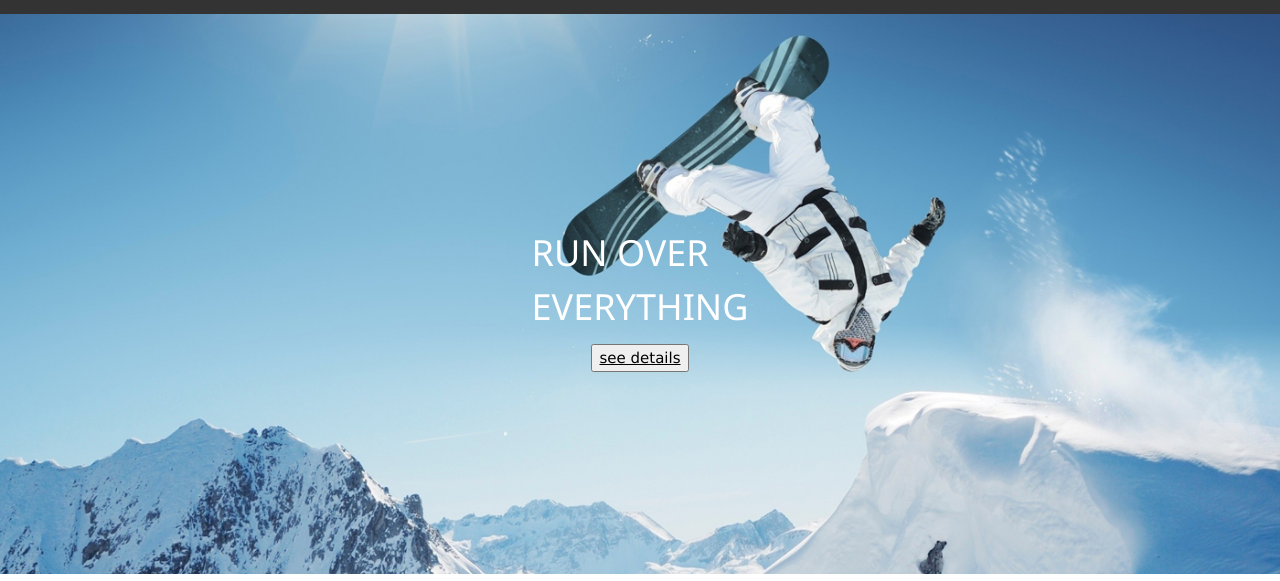
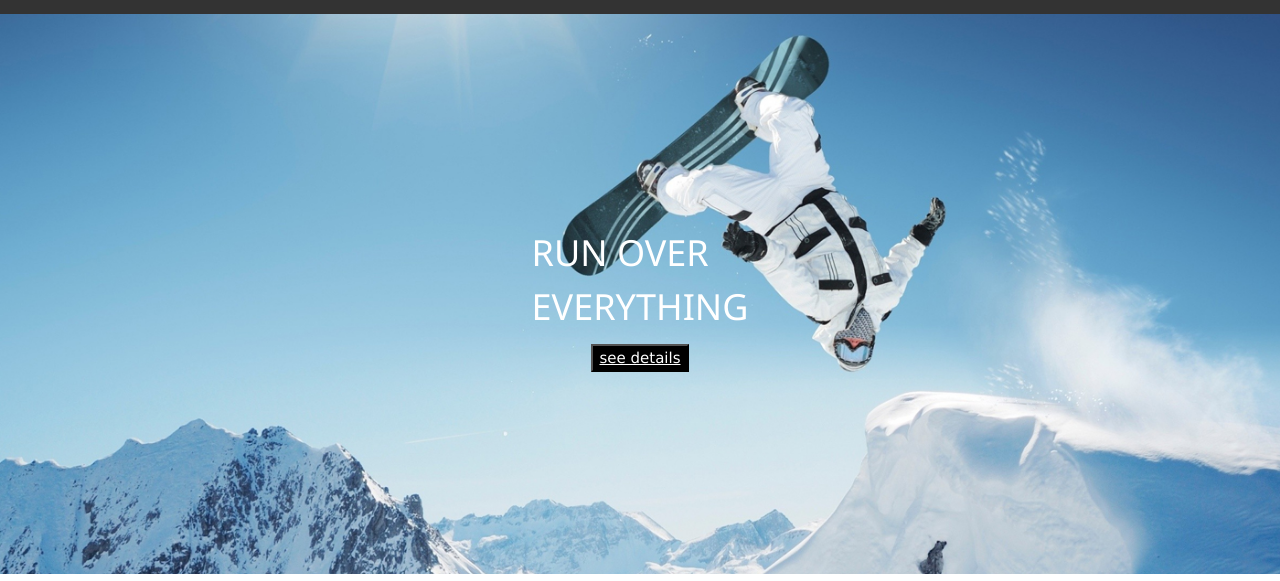
Before and after one commit to Titeuf67/snowboarding, a plain HTML site: page index.html in a window 1280 px wide. Shown: the part 208-789 px from the top of the page. Drawn offline with nearby package versions, Linux system fonts and the light colour scheme.

Commit message:
maquette

```diff
--- a/index.html
+++ b/index.html
@@ -13,6 +13,7 @@
 </head>
 
 <body>
+    <header>
     <!-- navbar -->
     <!-- Simulate a smartphone / tablet -->
     <!-- <div class="mobile-container"> -->
@@ -33,8 +34,6 @@
                     <li> <a href="#CONTACT">CONTACT</a></li>
                 </ul>
         </ul>
-
-        </a>
         <ul id="deux">
             <li><i class="fas fa-search"></i></li>
             <li><i class="fas fa-shopping-bag"></i></li>
@@ -44,11 +43,12 @@
     </nav>
     <!-- fin de la navbar -->
     <!-- header avec titre -->
-    <header class="flex-container bgheader white jcenter acenter">
+    <section class="flex-container bgheader white jcenter acenter">
         <h1>RUN OVER<br />EVERYTHING</h1>
-        <button> <a href="#aboutus">see details</a></button>
+        <button class="bg-black white"> <a href="#aboutus">see details</a></button>
         <!-- BTN "SEE DETAILS" -->
-    </header>
+    </section>
+</header>
     <!-- FIN DU HEADER -->
     <div class="flex-container bgwhite acenter">
         <H2>SNOWBOARDS</H2>
```
